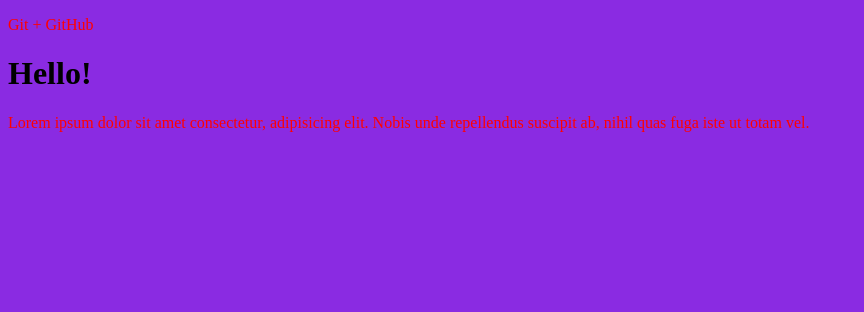
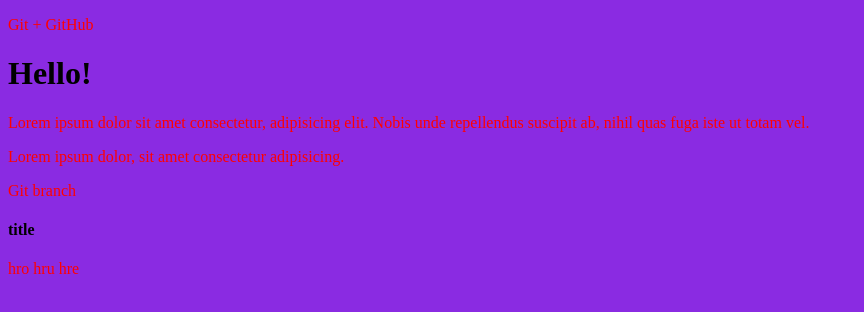
Before and after one commit to ultexplorer/test1, a plain HTML site: page index.html in a window 1280 px wide. Shown: the whole page, without its empty margins (0-864 px from the left). Drawn offline with Linux system fonts and the light colour scheme.

```diff
--- a/index.html
+++ b/index.html
@@ -12,5 +12,10 @@
     <h1>Hello! </h1>
     <p>Lorem ipsum dolor sit amet consectetur, adipisicing elit.
         Nobis unde repellendus suscipit ab, nihil quas fuga iste ut totam vel.</p>
+        <p>Lorem ipsum dolor, sit amet consectetur adipisicing.</p>
+        <p>Git branch</p>
+        <h4>title</h4>
+        <p>hro hru hre</p>
+
 </body>
 </html>
```
